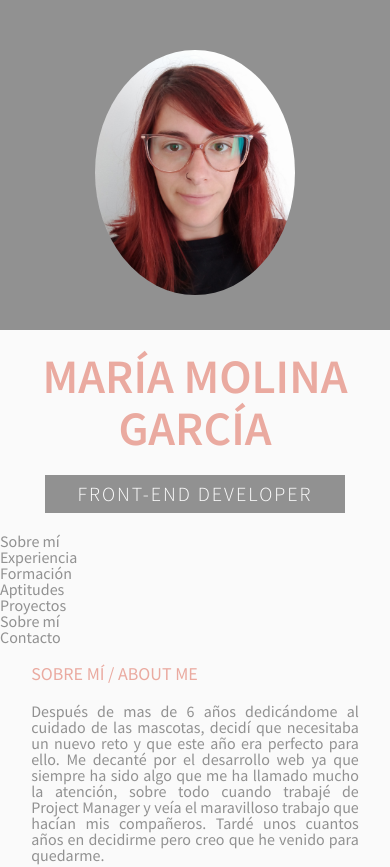
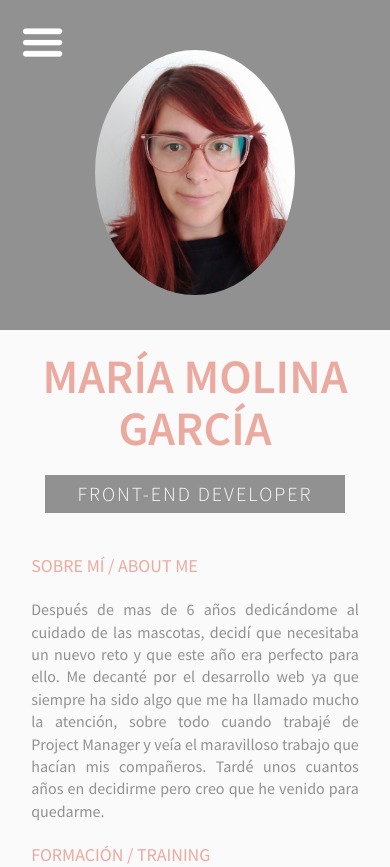
Before and after one commit to mariamolinagarcia/MariaMolina-Porfolio, a React (Create React App) app: page /#/ in a window 390 px wide. Shown: the top 867 px of the page. Built offline with nearby package versions, Linux system fonts and the light colour scheme.

Commit message:
basic mobile version

```diff
--- a/src/components/Sidebar.js
+++ b/src/components/Sidebar.js
@@ -1,10 +1,25 @@
-
+import burger from '../images/menu-icon.png';
+import '../styles/sidebar.scss';
+import { useState } from 'react';
 const Sidebar = ()=>{
 
+  const [burgerMenu, setBurgerMenu ] = useState('hidden');
+
+  const showBurgerMenu =()=>{
+    if(burgerMenu === 'hidden'){
+      setBurgerMenu('');
+
+    }else{
+      setBurgerMenu('hidden');
+    }
+  }
 
     return (
-
-    <nav>
+    <div className='sidebar'>
+      <div className='sidebar__burger' onClick={showBurgerMenu}>
+        <img className='sidebar__burger--img' src={burger} alt='menu burger' title='menu burger' />
+      </div>
+      <nav className={`sidebar__nav ${burgerMenu}`}>
         <ul>
           Sobre mí
           <li>
@@ -29,7 +44,7 @@ const Sidebar = ()=>{
           </li>
         </ul>
       </nav>
-
+  </div>
 
     )
 }
--- a/src/styles/page.scss
+++ b/src/styles/page.scss
@@ -4,6 +4,7 @@
   background-color: $background-color;
   font-family: "Source Sans Pro", sans-serif;
   color: $second-background-color;
+  line-height: 1.4;
 }
 
 h1 {
--- /dev/null
+++ b/src/styles/sidebar.scss
@@ -0,0 +1,29 @@
+@import "./variables.scss";
+
+.sidebar {
+  position: fixed;
+  top: 0px;
+  left: 0px;
+  padding-top: 20px;
+  padding-left: 20px;
+  padding-right: 20px;
+  color: white;
+  line-height: 2.4;
+  background-color: $second-background-color;
+
+  &__burger {
+    @media (min-width: 768px) {
+      display: none;
+    }
+    &--img {
+      width: 45px;
+    }
+  }
+  &__nav {
+    padding: 20px 50px 20px 20px;
+  }
+}
+
+.hidden {
+  display: none;
+}
```
Also changed, not shown: src/images/menu-icon.png (added), 1 other file (tests, documents, lock files or other folders). Lines whose indentation alone changed are shown as unchanged.
